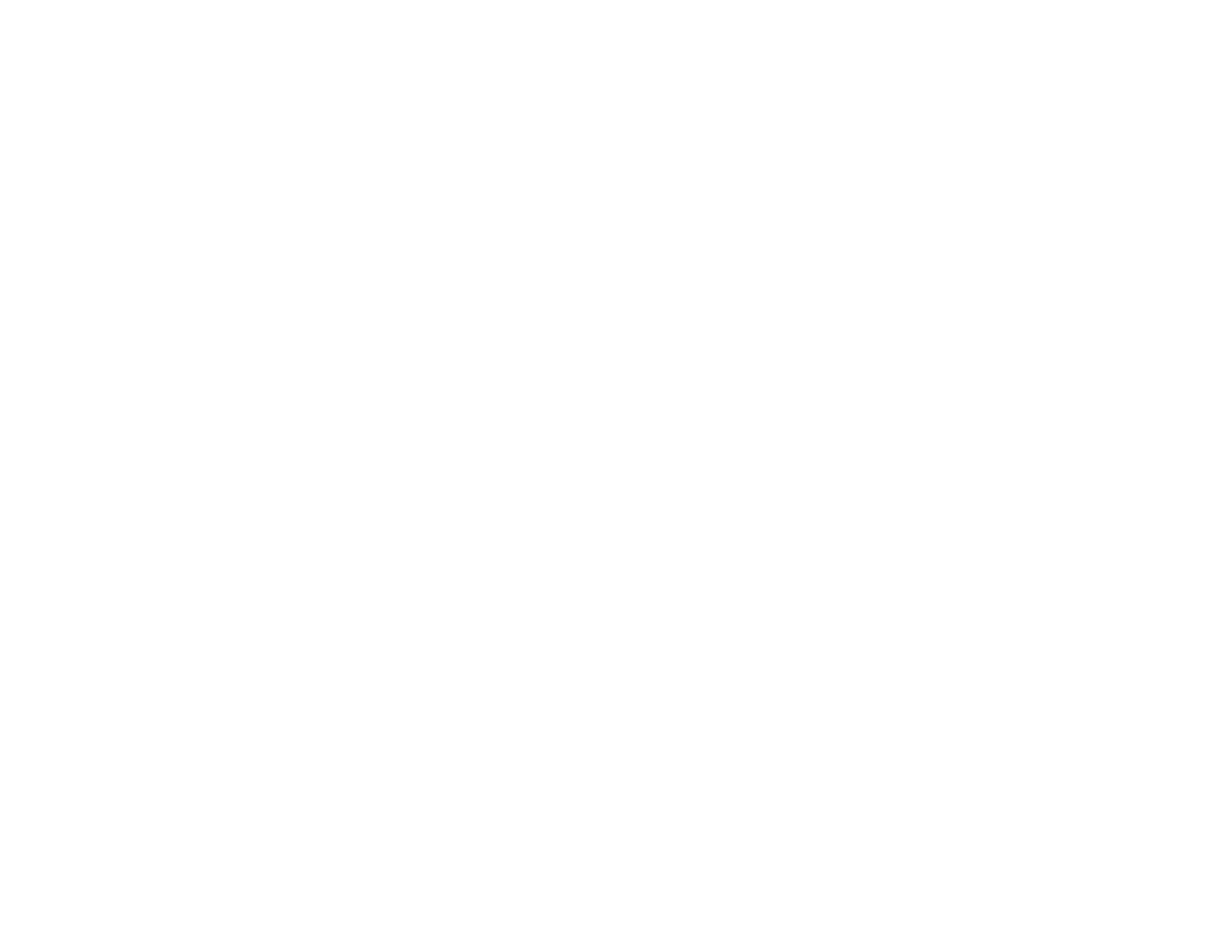
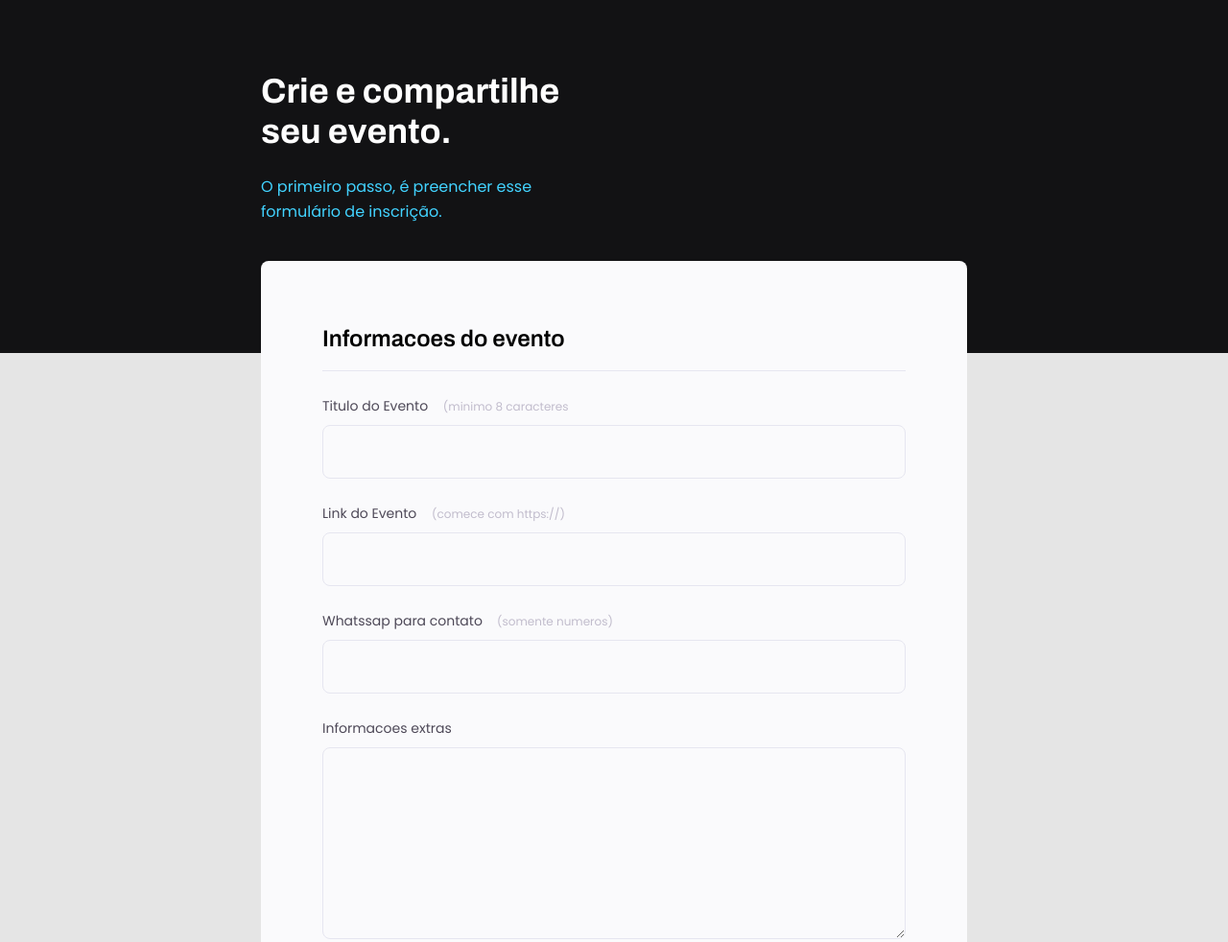
Before and after one commit to llandrell/Rocketseat_Cursos, a plain HTML site: page projetoForm/index.html in a window 1280 px wide. Shown: the top 982 px of the page at 96% size. Before the commit the page ends 800 px from the top, so only its background shows below. Drawn offline with Linux system fonts and the light colour scheme.

Commit message:
Atualizacao do projeto form, foi adicionados os formularios e adicionado css a eles.

```diff
--- a/projetoForm/index.html
+++ b/projetoForm/index.html
@@ -1,12 +1,77 @@
 <!DOCTYPE html>
 <html lang="pt-BR">
 <head>
+    <link rel="preconnect" href="https://fonts.googleapis.com">
+    <link rel="preconnect" href="https://fonts.gstatic.com" crossorigin>
     <meta charset="UTF-8">
     <meta name="viewport" content="width=device-width, initial-scale=1.0">
     <title>Formularios</title>
+    <link rel="stylesheet" href="style.css">
+    <link href="https://fonts.googleapis.com/css2?family=Archivo:ital,wght@0,100..900;1,100..900&family=Poppins:ital,wght@0,100;0,200;0,300;0,400;0,500;0,600;0,700;0,800;0,900;1,100;1,200;1,300;1,400;1,500;1,600;1,700;1,800;1,900&display=swap" rel="stylesheet">
 </head>
 <body>
+    <div class="page">
+        <header>
+            <h1>
+                Crie e compartilhe seu evento.
+            </h1>
+            <p>
+                O primeiro passo, é preencher esse formulário de inscrição.
+            </p>
+        </header>
 
+
+        <form action="">
+            <fieldset>
+
+                <div class="fieldset-wrapper">
+
+                    <legend>Informacoes do evento</legend>
+
+
+                    <div class="input-wrapper">
+                        <label for="event-title">Titulo do Evento
+                        <span> (minimo 8 caracteres </span>
+                        </label>
+                        <input type="text" id="event-title" />
+
+                    </div>
+
+                    <div class="input-wrapper">
+                        <label for="event-link">Link do Evento <span> (comece com https://) </span>
+                        </label>
+                        <input type="url" id="event-link" />
+
+                    </div>
+
+                    <div class="input-wrapper">
+                        <label for="event-whatsapp">Whatssap para contato<span> (somente numeros) </span>
+                        </label>
+                        <input type="number" id="event-whatsapp" />
+
+                    </div>
+
+                    <div class="input-wrapper">
+                        <label for="event-infor">Informacoes extras
+                        </label>
+                        <textarea id="event-infor"></textarea>
+
+                    </div>
+
+                    <div class="input-wrapper">
+                        <label for="event-categoria">Categortia</label>
+                        <select  id="event-categoria">
+                            <option value="live">Ao vivo</option>
+                            <option value="podcast">Podcast</option>
+                            <option value="mentorship">Mentoria</option>
+                        </select>
+
+                    </div>
+                </div>
+
+            </fieldset>
+        </form>
+    </div>
 
 </body>
 </html>
--- /dev/null
+++ b/projetoForm/style.css
@@ -0,0 +1,121 @@
+* {
+    margin: 0;
+    padding: 0;
+    box-sizing: border-box;
+}
+body, input, button, select, textarea {
+    font-family: 'Poppins', sans-serif;
+}
+body {
+    background: #e5e5e5;
+
+}
+
+body::before{
+    content: '';
+    width: 100%;
+    height: 368px;
+    background: #121214;
+    position: absolute;
+    top: 0;
+    left: 0;
+    z-index: -1;
+    display: block;
+}
+.page{
+    max-width: 736px;
+    margin: auto;
+}
+header{
+    width: 319px;
+    margin-top: 74px;
+}
+header h1 {
+    font-family: 'Archivo', sans-serif;
+    font-weight: bold;
+    font-size: 36px;
+    line-height: 42px;
+    color: white;
+    margin-bottom: 24px;
+
+}
+
+header p {
+    font-size: 16px;
+    line-height: 26px;
+    color: #42d3ff;
+
+}
+
+form{
+    margin-top: 38px;
+    background: #fafafc;
+    min-height: 300px;
+    border-radius: 8px 8px 0 0 ;
+    padding: 64px;
+}
+fieldset{
+    border: none;
+
+
+}
+.fieldset-wrapper{
+    display: flex;
+    flex-direction: column;
+    gap: 24px;
+}
+
+fieldset legend{
+    font-family: 'Archivo', sans-serif;
+    font-style: normal;
+    font-weight: 600;
+    font-size: 24px;
+    line-height: 34px;
+    width: 100%;
+    border-bottom: 1px solid #E6E6F0;
+    padding-bottom: 16px;
+}
+.input-wrapper {
+    display: flex;
+    flex-direction: column;
+
+}
+.input-wrapper label {
+    font-size: 14px;
+    line-height: 24px;
+    color: #4e4958;
+    margin-bottom: 8px;
+}
+.input-wrapper label span{
+    margin-left: 12px;
+    font-size: 12px;
+    line-height: 20px;
+    color: #c1bccc;
+
+}
+.input-wrapper label span:hover{
+    color: #6a686e;
+}
+.input-wrapper input, .input-wrapper textarea, .input-wrapper select{
+    background: #fafafc;
+    border: 1px solid #e6e6f0;
+    border-radius: 8px;
+    height: 56px;
+    padding: 0 24px;
+    font-size: 16px;
+    line-height: 26px;
+    color: #c1bccc;
+
+}
+
+.input-wrapper textarea {
+    padding: 0;
+    height: 200px;
+}
+.input-wrapper select{
+    appearance: none;
+    -moz-appearance: none;
+    -webkit-appearance: none;
+    -ms-appearance: none;
+
+}
```
